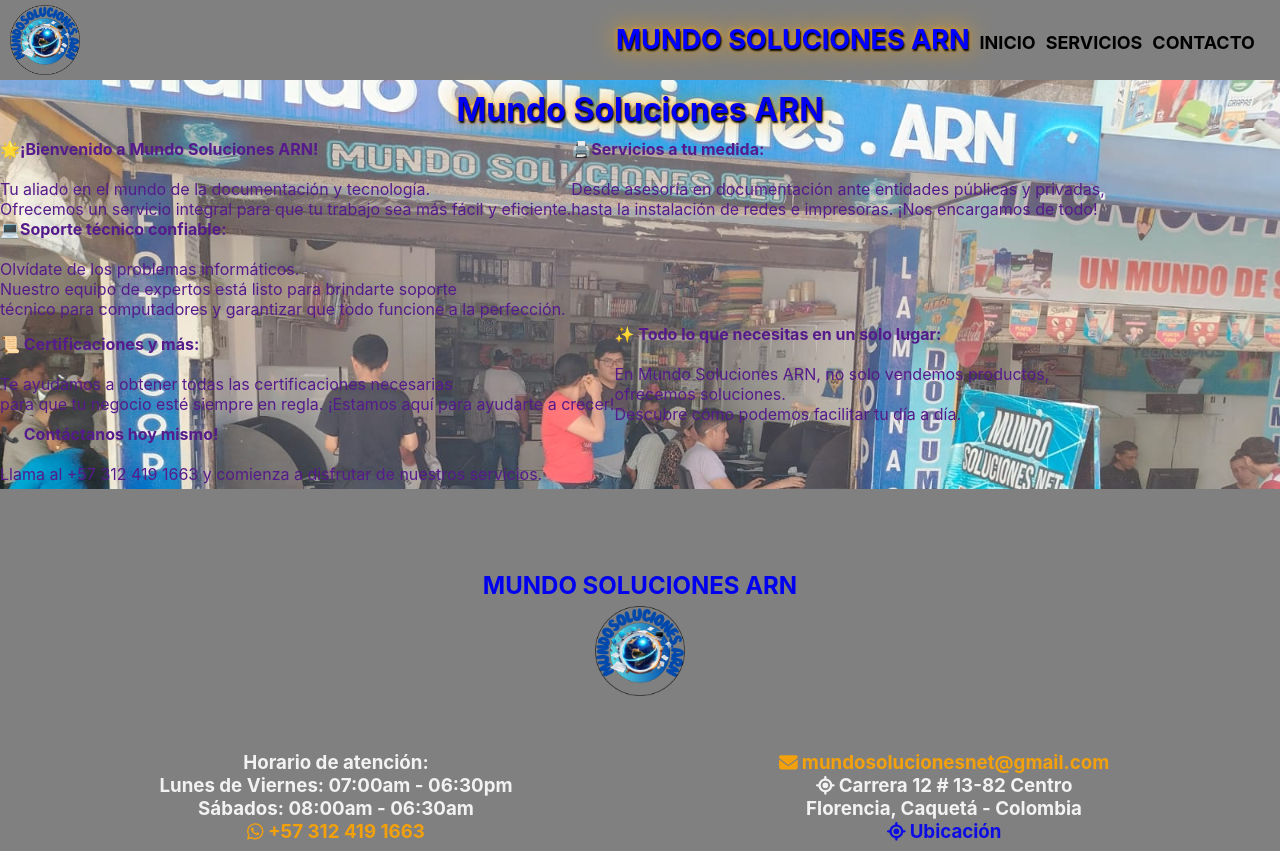
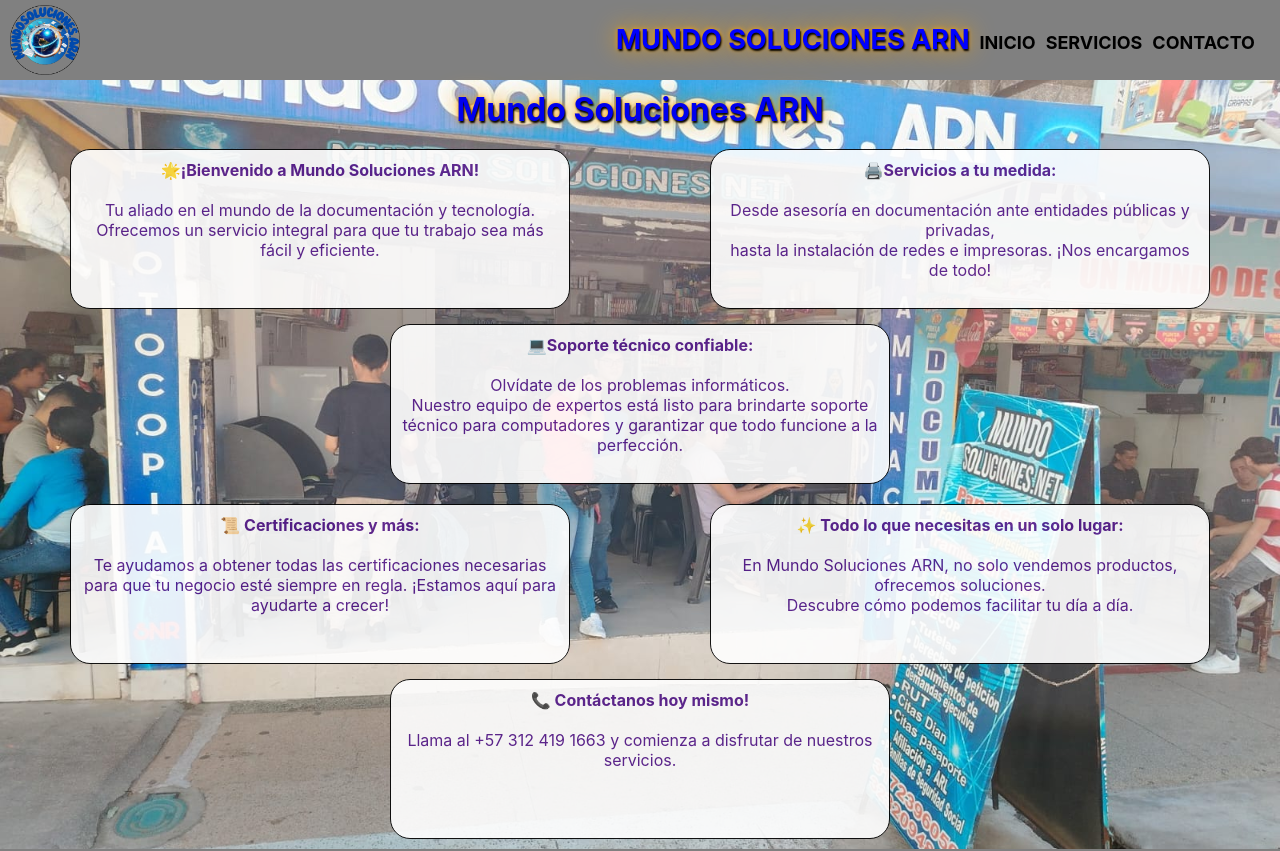
Before and after one commit to jhonhtr/proyecto3, a React (Create React App) app: page / in a window 1280 px wide. Shown: the top 851 px of the page. Built offline with nearby package versions, Linux system fonts and the light colour scheme.

Commit message:
Update Inicio.css

```diff
--- a/src/inicio/Inicio.css
+++ b/src/inicio/Inicio.css
@@ -162,15 +162,15 @@
   margin-bottom: 5px;
 }
 
-.inicio3{
+.inicio33{
   display: block;/* Activa Flexbox */
   flex-direction: column;
   flex-wrap: wrap; /*si los elementos no caben en un contenedor, los adicionales se mantendran en fila*/
   align-items: center;
   margin: 10px auto;
   margin-bottom: 5px;
-  width: 110px; /*ancho del div*/
-  height: 90px; /*altura del div*/
+  width: 500px; /*ancho del div*/
+  height: 160px; /*altura del div*/
   background-color: white; /*color de fondo del div*/
   text-align: center;
   opacity: 0.90;
```
